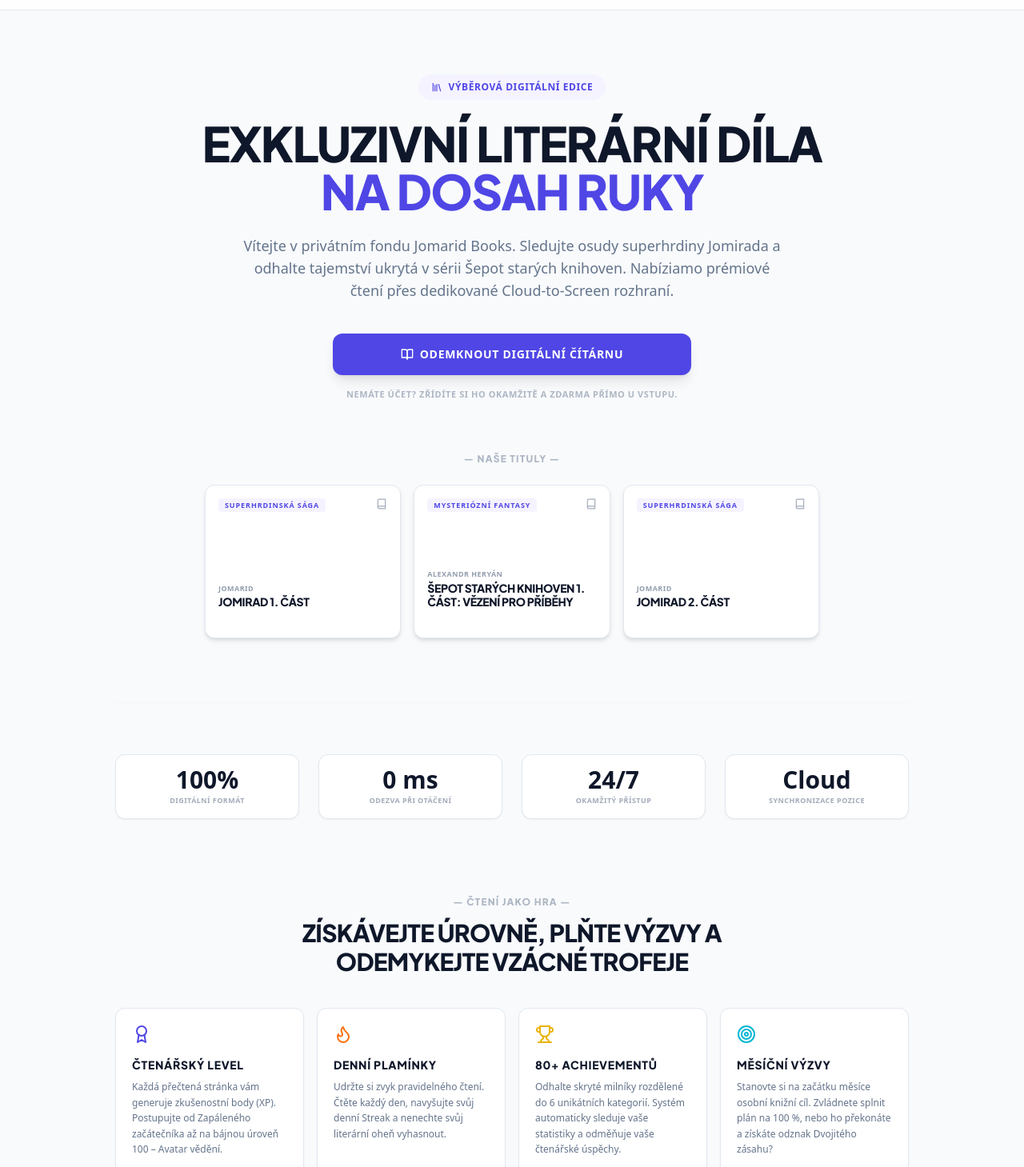
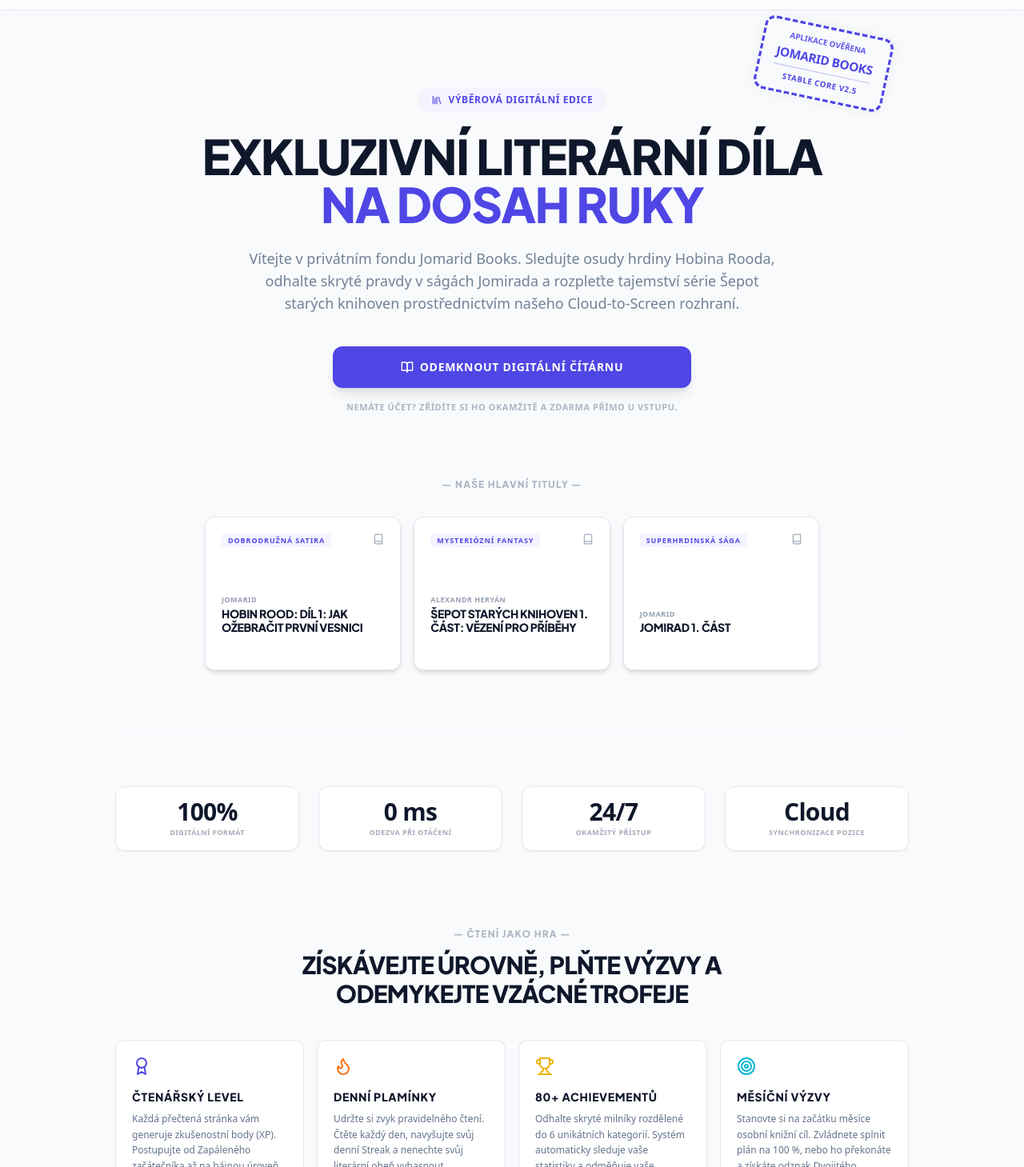
Before and after one commit to JoeSerdant/jomarid-books, a React (Vite) app in the folder jomarid-books/: page / in a window 1280 px wide. Shown: the part 51-1510 px from the top of the page at 80% size. Built offline with nearby package versions, Linux system fonts and the light colour scheme.

Commit message:
Update App.jsx

```diff
--- a/jomarid-books/src/App.jsx
+++ b/jomarid-books/src/App.jsx
@@ -1834,7 +1834,7 @@ const FaqItem = ({ question, answer }) => {
         />
       </button>
 
-      {/* Plynulá vysunovací animace bez trhání */}
+      {/* Plynulá vysunovací animace bez trhání přes CSS Grid trick */}
       <div
         className={`grid transition-all duration-300 ease-in-out ${
           isOpen ? 'grid-rows-[1fr] opacity-100 pt-2 pb-1' : 'grid-rows-[0fr] opacity-0 overflow-hidden'
@@ -1856,11 +1856,11 @@ const FaqItem = ({ question, answer }) => {
 const HomePage = () => {
   const navigate = useNavigate();
 
-  // 🔥 REÁLNÉ TITULY S DYNAMICKÝMI AKCENTY PODLE MOTIVU
+  // 🔥 AKTUALIZOVANÉ TITULY VČETNĚ HOBINA ROODA JAKO HLAVNÍHO MAGNETU
   const featuredBooks = [
     {
-      title: "Jomirad 1. část",
-      category: "Superhrdinská sága",
+      title: "Hobin Rood: DÍL 1: JAK OŽEBRAČIT PRVNÍ VESNICI",
+      category: "Dobrodružná satira",
       author: "Jomarid"
     },
     {
@@ -1869,42 +1869,63 @@ const HomePage = () => {
       author: "Alexandr Heryán"
     },
     {
-      title: "Jomirad 2. část",
+      title: "Jomirad 1. část",
       category: "Superhrdinská sága",
       author: "Jomarid"
     },
   ];
 
   return (
-    <div style={{ color: 'var(--text-body)' }} className="max-w-5xl mx-auto px-4 pt-20 pb-12 text-center animate-in fade-in duration-300">
+    <div style={{ color: 'var(--text-body)' }} className="max-w-5xl mx-auto px-4 pt-24 pb-12 text-center animate-in fade-in duration-700 relative overflow-visible font-sans">
+
+      {/* ====================================================
+          🔥 PRÉMIOVÉ SBĚRATELSKÉ RAZÍTKO (VIZUÁLNÍ MAGNET)
+         ==================================================== */}
+      <div className="absolute top-6 right-4 sm:right-12 z-50 pointer-events-none md:scale-110 select-none animate-in zoom-in-50 duration-1000 delay-300">
+        <div
+          style={{
+            borderColor: 'var(--bg-primary)',
+            color: 'var(--bg-primary)',
+            boxShadow: '0 0 15px rgba(0,0,0,0.05)'
+          }}
+          className="border-[3px] border-dashed rounded-xl px-4 py-2 font-black text-[11px] sm:text-xs uppercase tracking-widest rotate-12 bg-white/5 backdrop-blur-xs flex flex-col items-center gap-0.5"
+        >
+          <span className="opacity-90 tracking-normal text-[9px] font-bold">Aplikace Ověřena</span>
+          <span className="text-sm font-black tracking-tight">JOMARID BOOKS</span>
+          <div className="w-full h-[1px] bg-current my-0.5 opacity-30" />
+          <span className="text-[9px] tracking-wider">STABLE CORE v2.5</span>
+        </div>
+      </div>
 
       {/* 1. HERO SEKCE */}
-      <section className="mb-20">
-        {/* Horní badge */}
+      <section className="mb-20 relative">
+        {/* Horní badge s pulzováním */}
         <div
           style={{ backgroundColor: 'var(--bg-badge)', color: 'var(--text-badge)' }}
-          className="inline-flex items-center gap-2 px-4 py-2 rounded-full font-bold text-xs uppercase tracking-wider mb-6"
+          className="inline-flex items-center gap-2 px-4 py-2 rounded-full font-bold text-xs uppercase tracking-wider mb-6 animate-pulse"
         >
           <Library size={14} /> Výběrová digitální edice
         </div>
 
-        {/* Hlavní nadpis */}
-        <h1 className="text-4xl md:text-6xl font-black uppercase tracking-tight mb-6 leading-none">
+        {/* Hlavní nadpis s plynulým náběhem */}
+        <h1 className="text-4xl md:text-6xl font-black uppercase tracking-tight mb-6 leading-tight animate-in slide-in-from-top-6 duration-500">
           Exkluzivní literární díla <br/>
-          <span style={{ color: 'var(--bg-primary)' }}>na dosah ruky</span>
+          <span style={{ color: 'var(--bg-primary)' }} className="inline-block hover:scale-105 transition-transform duration-300">
+            na dosah ruky
+          </span>
         </h1>
 
         {/* Popisek */}
-        <p style={{ color: 'var(--text-muted)' }} className="text-base md:text-lg font-medium max-w-2xl mx-auto mb-10 leading-relaxed">
-          Vítejte v privátním fondu Jomarid Books. Sledujte osudy superhrdiny Jomirada a odhalte tajemství ukrytá v sérii Šepot starých knihoven. Nabíziamo prémiové čtení přes dedikované Cloud-to-Screen rozhraní.
+        <p style={{ color: 'var(--text-muted)' }} className="text-base md:text-lg font-medium max-w-2xl mx-auto mb-10 leading-relaxed opacity-90">
+          Vítejte v privátním fondu Jomarid Books. Sledujte osudy hrdiny Hobina Rooda, odhalte skryté pravdy v ságách Jomirada a rozpleťte tajemství série Šepot starých knihoven prostřednictvím našeho Cloud-to-Screen rozhraní.
         </p>
 
-        {/* Hlavní akční tlačítka */}
-        <div className="max-w-md mx-auto space-y-4 mb-16">
+        {/* Hlavní akční tlačítko */}
+        <div className="max-w-md mx-auto space-y-4 mb-16 animate-in fade-in slide-in-from-bottom-8 duration-700 delay-200">
           <button
             onClick={() => navigate('/app')}
             style={{ backgroundColor: 'var(--bg-primary)', color: 'var(--text-primary)' }}
-            className="w-full py-4 uppercase font-black tracking-wider text-sm border-none rounded-xl shadow-lg hover:scale-[1.02] active:scale-[0.99] transition-transform flex items-center justify-center gap-2 cursor-pointer"
+            className="w-full py-4 uppercase font-black tracking-wider text-sm border-none rounded-xl shadow-lg hover:scale-[1.03] hover:shadow-xl active:scale-[0.99] transition-all duration-200 flex items-center justify-center gap-2 cursor-pointer"
           >
             <BookOpen size={16} /> Odemknout digitální čítárnu
           </button>
@@ -1915,34 +1936,36 @@ const HomePage = () => {
         </div>
 
         {/* SEKCE: NAŠE TITULY + KARTY */}
-        <div className="max-w-3xl mx-auto mt-16">
-          <h2 style={{ color: 'var(--text-muted)' }} className="text-xs font-black uppercase tracking-widest opacity-50 mb-6 text-center">— NAŠE TITULY —</h2>
+        <div className="max-w-3xl mx-auto mt-20">
+          <h2 style={{ color: 'var(--text-muted)' }} className="text-xs font-black uppercase tracking-widest opacity-50 mb-8 text-center">— NAŠE HLAVNÍ TITULY —</h2>
 
           <div className="grid grid-cols-1 sm:grid-cols-3 gap-4 text-center">
             {featuredBooks.map((book, idx) => (
               <div
                 key={idx}
                 style={{ backgroundColor: 'var(--bg-card)', borderColor: 'var(--border-color)' }}
-                className="group relative h-48 rounded-xl p-4 border flex flex-col justify-between text-left shadow-md hover:shadow-xl hover:-translate-y-1 transition-all duration-300 cursor-pointer overflow-hidden"
+                className="group relative h-48 rounded-xl p-5 border flex flex-col justify-between text-left shadow-md hover:shadow-xl hover:-translate-y-1.5 transition-all duration-300 cursor-pointer overflow-hidden"
                 onClick={() => navigate('/app')}
               >
-                {/* Podbarvení pozadí při hoveru pomocí sekundární barvy motivu */}
-                <div style={{ backgroundColor: 'var(--bg-secondary)' }} className="absolute inset-0 opacity-0 group-hover:opacity-40 transition-opacity" />
+                {/* Dynamické podbarvení pozadí při hoveru */}
+                <div style={{ backgroundColor: 'var(--bg-secondary)' }} className="absolute inset-0 opacity-0 group-hover:opacity-40 transition-opacity duration-300" />
 
                 <div className="relative z-10 flex justify-between items-start w-full">
-                  <span style={{ backgroundColor: 'var(--bg-badge)', color: 'var(--text-badge)' }} className="text-[9px] uppercase font-black tracking-widest px-2 py-0.5 rounded">
+                  <span style={{ backgroundColor: 'var(--bg-badge)', color: 'var(--text-badge)' }} className="text-[9px] uppercase font-black tracking-widest px-2 py-0.5 rounded shadow-xs">
                     {book.category}
                   </span>
-                  <Book size={14} style={{ color: 'var(--text-muted)' }} className="opacity-60 group-hover:opacity-100 group-hover:rotate-12 transition-all" />
+                  <Book size={14} style={{ color: 'var(--text-muted)' }} className="opacity-60 group-hover:opacity-100 group-hover:rotate-12 transition-all duration-300" />
                 </div>
 
                 <div className="relative z-10">
                   <span style={{ color: 'var(--text-muted)' }} className="text-[9px] uppercase font-bold tracking-wider opacity-70 block mb-0.5">
                     {book.author}
                   </span>
-                  <h4 style={{ color: 'var(--text-body)' }} className="font-black uppercase text-sm leading-tight mb-1 tracking-tight line-clamp-2">{book.title}</h4>
-                  <span style={{ color: 'var(--bg-primary)' }} className="text-[10px] font-bold tracking-wider opacity-0 group-hover:opacity-100 transition-opacity flex items-center gap-1">
-                    Otevřít knihu <ChevronRight size={10} />
+                  <h4 style={{ color: 'var(--text-body)' }} className="font-black uppercase text-sm leading-tight mb-2 tracking-tight line-clamp-2 transition-colors group-hover:text-indigo-500">
+                    {book.title}
+                  </h4>
+                  <span style={{ color: 'var(--bg-primary)' }} className="text-[10px] font-black tracking-wider opacity-0 group-hover:opacity-100 transition-opacity duration-200 flex items-center gap-1">
+                    OTEVŘÍT KNIHU <ChevronRight size={10} />
                   </span>
                 </div>
               </div>
@@ -1964,18 +1987,16 @@ const HomePage = () => {
           <div
             key={idx}
             style={{ backgroundColor: 'var(--bg-card)', borderColor: 'var(--border-color)' }}
-            className="p-4 rounded-xl border transition-all duration-300 hover:scale-[1.03] shadow-sm"
+            className="p-4 rounded-xl border transition-all duration-300 hover:scale-[1.04] hover:shadow-md shadow-sm"
           >
-            <p style={{ color: 'var(--text-body)' }} className="text-3xl font-black leading-none mb-1">{stat.value}</p>
+            <p style={{ color: 'var(--text-body)' }} className="text-3xl font-black leading-none mb-1 tracking-tight">{stat.value}</p>
             <p style={{ color: 'var(--text-muted)' }} className="text-[9px] font-black uppercase tracking-wider opacity-60">{stat.label}</p>
           </div>
         ))}
       </section>
 
-      {/* ==========================================
-          🔥 NOVÁ SEKCE: GAMEFIKACE A PROGRESE
-         ========================================== */}
-      <section className="mb-24">
+      {/* 3. SEKCE: GAMEFIKACE A PROGRESE */}
+      <section className="mb-24 animate-in fade-in duration-1000">
         <h2 style={{ color: 'var(--text-muted)' }} className="text-xs font-black uppercase tracking-widest opacity-50 mb-3 text-center">— ČTENÍ JAKO HRA —</h2>
         <h3 className="text-2xl md:text-3xl font-black uppercase tracking-tight mb-10 max-w-xl mx-auto leading-tight">
           Získávejte úrovně, plňte výzvy a odemykejte vzácné trofeje
@@ -1983,8 +2004,8 @@ const HomePage = () => {
 
         <div className="grid grid-cols-1 md:grid-cols-4 gap-4 text-left">
           {/* Prvek 1: Úrovně a XP */}
-          <div style={{ backgroundColor: 'var(--bg-card)', borderColor: 'var(--border-color)' }} className="p-5 rounded-xl border shadow-sm relative overflow-hidden">
-            <div style={{ color: 'var(--bg-primary)' }} className="mb-4"><Award size={24} /></div>
+          <div style={{ backgroundColor: 'var(--bg-card)', borderColor: 'var(--border-color)' }} className="p-5 rounded-xl border shadow-sm transition-all duration-300 hover:shadow-md group">
+            <div style={{ color: 'var(--bg-primary)' }} className="mb-4 transition-transform group-hover:scale-110 duration-300"><Award size={24} /></div>
             <h4 className="text-sm font-black uppercase tracking-wider mb-2" style={{ color: 'var(--text-body)' }}>Čtenářský Level</h4>
             <p className="text-xs font-medium leading-relaxed" style={{ color: 'var(--text-muted)' }}>
               Každá přečtená stránka vám generuje zkušenostní body (XP). Postupujte od Zapáleného začátečníka až na bájnou úroveň 100 – Avatar vědění.
@@ -1992,8 +2013,8 @@ const HomePage = () => {
           </div>
 
           {/* Prvek 2: Daily Streak */}
-          <div style={{ backgroundColor: 'var(--bg-card)', borderColor: 'var(--border-color)' }} className="p-5 rounded-xl border shadow-sm relative overflow-hidden">
-            <div className="mb-4 text-orange-500"><Flame size={24} /></div>
+          <div style={{ backgroundColor: 'var(--bg-card)', borderColor: 'var(--border-color)' }} className="p-5 rounded-xl border shadow-sm transition-all duration-300 hover:shadow-md group">
+            <div className="mb-4 text-orange-500 transition-transform group-hover:scale-110 duration-300"><Flame size={24} /></div>
             <h4 className="text-sm font-black uppercase tracking-wider mb-2" style={{ color: 'var(--text-body)' }}>Denní plamínky</h4>
             <p className="text-xs font-medium leading-relaxed" style={{ color: 'var(--text-muted)' }}>
               Udržte si zvyk pravidelného čtení. Čtěte každý den, navyšujte svůj denní Streak a nenechte svůj literární oheň vyhasnout.
@@ -2001,8 +2022,8 @@ const HomePage = () => {
           </div>
 
           {/* Prvek 3: Obří sbírka odznaků */}
-          <div style={{ backgroundColor: 'var(--bg-card)', borderColor: 'var(--border-color)' }} className="p-5 rounded-xl border shadow-sm relative overflow-hidden">
-            <div className="mb-4 text-yellow-500"><Trophy size={24} /></div>
+          <div style={{ backgroundColor: 'var(--bg-card)', borderColor: 'var(--border-color)' }} className="p-5 rounded-xl border shadow-sm transition-all duration-300 hover:shadow-md group">
+            <div className="mb-4 text-yellow-500 transition-transform group-hover:scale-110 duration-300"><Trophy size={24} /></div>
             <h4 className="text-sm font-black uppercase tracking-wider mb-2" style={{ color: 'var(--text-body)' }}>80+ Achievementů</h4>
             <p className="text-xs font-medium leading-relaxed" style={{ color: 'var(--text-muted)' }}>
               Odhalte skryté milníky rozdělené do 6 unikátních kategorií. Systém automaticky sleduje vaše statistiky a odměňuje vaše čtenářské úspěchy.
@@ -2010,8 +2031,8 @@ const HomePage = () => {
           </div>
 
           {/* Prvek 4: Měsíční milníky */}
-          <div style={{ backgroundColor: 'var(--bg-card)', borderColor: 'var(--border-color)' }} className="p-5 rounded-xl border shadow-sm relative overflow-hidden">
-            <div className="mb-4 text-cyan-500"><Target size={24} /></div>
+          <div style={{ backgroundColor: 'var(--bg-card)', borderColor: 'var(--border-color)' }} className="p-5 rounded-xl border shadow-sm transition-all duration-300 hover:shadow-md group">
+            <div className="mb-4 text-cyan-500 transition-transform group-hover:scale-110 duration-300"><Target size={24} /></div>
             <h4 className="text-sm font-black uppercase tracking-wider mb-2" style={{ color: 'var(--text-body)' }}>Měsíční výzvy</h4>
             <p className="text-xs font-medium leading-relaxed" style={{ color: 'var(--text-muted)' }}>
               Stanovte si na začátku měsíce osobní knižní cíl. Zvládnete splnit plán na 100 %, nebo ho překonáte a získáte odznak Dvojitého zásahu?
@@ -2020,36 +2041,36 @@ const HomePage = () => {
         </div>
       </section>
 
-      {/* 3. VLASTNOSTI / VÝHODY (Features) */}
+      {/* 4. VLASTNOSTI / VÝHODY (Features) */}
       <section className="mb-24">
         <h2 style={{ color: 'var(--text-muted)' }} className="text-xs font-black uppercase tracking-widest opacity-50 mb-10 text-center">— PROČ ČÍST S JOMARID BOOKS —</h2>
 
         <div className="grid grid-cols-1 md:grid-cols-3 gap-8 text-left">
           {/* Feature 1 */}
-          <div style={{ borderColor: 'var(--border-color)' }} className="space-y-3 p-5 rounded-xl border border-transparent hover:bg-neutral-500/5 transition-all duration-300">
-            <div style={{ backgroundColor: 'var(--bg-badge)', color: 'var(--text-badge)' }} className="w-10 h-10 rounded-lg flex items-center justify-center">
+          <div style={{ borderColor: 'var(--border-color)' }} className="space-y-3 p-5 rounded-xl border border-transparent hover:bg-neutral-500/5 transition-all duration-300 group">
+            <div style={{ backgroundColor: 'var(--bg-badge)', color: 'var(--text-badge)' }} className="w-10 h-10 rounded-lg flex items-center justify-center transition-transform group-hover:rotate-6">
               <Zap size={20} />
             </div>
             <h3 style={{ color: 'var(--text-body)' }} className="text-sm font-black uppercase tracking-wider">Bleskové Cloud-to-Screen</h3>
             <p style={{ color: 'var(--text-muted)' }} className="text-xs font-medium leading-relaxed">
-              Žádné stahování těžkých PDF nebo EPUB souborů. Naše technologie renderuje texty přímo ze šifrovaného cloudu do vašeho prohlížeče v reálném čase.
+              Žádné stahování těžkých PDF nebo EPUB souborů. Naše technologie renderuje texty přímo ze šifrovaného cloudu do vašeho prohlížeče v reálnét čase.
             </p>
           </div>
 
           {/* Feature 2 */}
-          <div style={{ borderColor: 'var(--border-color)' }} className="space-y-3 p-5 rounded-xl border border-transparent hover:bg-neutral-500/5 transition-all duration-300">
-            <div style={{ backgroundColor: 'var(--bg-badge)', color: 'var(--text-badge)' }} className="w-10 h-10 rounded-lg flex items-center justify-center">
+          <div style={{ borderColor: 'var(--border-color)' }} className="space-y-3 p-5 rounded-xl border border-transparent hover:bg-neutral-500/5 transition-all duration-300 group">
+            <div style={{ backgroundColor: 'var(--bg-badge)', color: 'var(--text-badge)' }} className="w-10 h-10 rounded-lg flex items-center justify-center transition-transform group-hover:rotate-6">
               <ShieldCheck size={20} />
             </div>
             <h3 style={{ color: 'var(--text-body)' }} className="text-sm font-black uppercase tracking-wider">Privátní kurátorovaný fond</h3>
             <p style={{ color: 'var(--text-muted)' }} className="text-xs font-medium leading-relaxed">
-              Nejsme masová knihovna plná balastu. Zaměřujeme se výhradně na prémiové edice, odborné texty a exkluzivní překlady, které jinde nenajdete.
+              Nejsme masová knihovna plná balastu. Zaměřujeme se výhradně na prémiové edice, odborné texty a exkluzivní edice, které jinde nenajdete.
             </p>
           </div>
 
           {/* Feature 3 */}
-          <div style={{ borderColor: 'var(--border-color)' }} className="space-y-3 p-5 rounded-xl border border-transparent hover:bg-neutral-500/5 transition-all duration-300">
-            <div style={{ backgroundColor: 'var(--bg-badge)', color: 'var(--text-badge)' }} className="w-10 h-10 rounded-lg flex items-center justify-center">
+          <div style={{ borderColor: 'var(--border-color)' }} className="space-y-3 p-5 rounded-xl border border-transparent hover:bg-neutral-500/5 transition-all duration-300 group">
+            <div style={{ backgroundColor: 'var(--bg-badge)', color: 'var(--text-badge)' }} className="w-10 h-10 rounded-lg flex items-center justify-center transition-transform group-hover:rotate-6">
               <Sparkles size={20} />
             </div>
             <h3 style={{ color: 'var(--text-body)' }} className="text-sm font-black uppercase tracking-wider">Čisté prostředí bez reklam</h3>
@@ -2060,12 +2081,12 @@ const HomePage = () => {
         </div>
       </section>
 
-      {/* 4. ČASTO KLADENÉ OTÁZKY (FAQ) */}
+      {/* 5. ČASTO KLADENÉ OTÁZKY (FAQ) */}
       <section className="max-w-2xl mx-auto mb-24">
         <h2 style={{ color: 'var(--text-muted)' }} className="text-xs font-black uppercase tracking-widest opacity-50 mb-8 text-center">— ČASTO KLADENÉ OTÁZKY —</h2>
 
-        <div style={{ backgroundColor: 'var(--bg-card)', borderColor: 'var(--border-color)' }} className="p-5 rounded-xl border">
-          <div className="opacity-95">
+        <div style={{ backgroundColor: 'var(--bg-card)', borderColor: 'var(--border-color)' }} className="p-6 rounded-xl border shadow-sm">
+          <div className="opacity-95 space-y-2">
             <FaqItem
               question="Jak funguje systém gamifikace a získávání odznaků?"
               answer="Aplikace na pozadí plně monitoruje vaši čtenářskou aktivitu. Kdykoliv přečtete kapitolu, udržíte denní sérii (streak) nebo splníte měsíční cíl, automaticky se vyhodnotí splnění podmínek. V profilu čtenáře pak okamžitě uvidíte nově odemčené barevné trofeje z celkové sbírky 80 jedinečných odznaků."
@@ -2090,9 +2111,9 @@ const HomePage = () => {
         </div>
       </section>
 
-      {/* 5. FINÁLNÍ CTA SEKCE */}
-      <section style={{ backgroundColor: 'var(--text-body)', color: 'var(--bg-body)' }} className="rounded-2xl p-8 md:p-12 mb-16 text-center shadow-xl relative overflow-hidden">
-        <div style={{ backgroundColor: 'var(--bg-primary)' }} className="absolute -right-10 -top-10 w-40 h-40 opacity-10 rounded-full blur-2xl"></div>
+      {/* 6. FINÁLNÍ CTA SEKCE */}
+      <section style={{ backgroundColor: 'var(--text-body)', color: 'var(--bg-body)' }} className="rounded-2xl p-8 md:p-12 mb-16 text-center shadow-xl relative overflow-hidden group">
+        <div style={{ backgroundColor: 'var(--bg-primary)' }} className="absolute -right-10 -top-10 w-40 h-40 opacity-10 rounded-full blur-2xl transition-all group-hover:scale-110 duration-500"></div>
 
         <h3 style={{ color: 'var(--bg-card)' }} className="text-2xl md:text-3xl font-black uppercase tracking-tight mb-3">Začněte číst ještě dnes</h3>
         <p style={{ color: 'var(--bg-body)' }} className="text-xs md:text-sm font-medium max-w-lg mx-auto mb-6 opacity-80">
@@ -2102,14 +2123,14 @@ const HomePage = () => {
           <button
             onClick={() => navigate('/app')}
             style={{ backgroundColor: 'var(--bg-primary)', color: 'var(--text-primary)' }}
-            className="w-full py-3 border-none font-black uppercase text-xs tracking-wider rounded-lg shadow cursor-pointer hover:opacity-90 hover:scale-[1.02] active:scale-[0.99] transition-all"
+            className="w-full py-3 border-none font-black uppercase text-xs tracking-wider rounded-lg shadow-md cursor-pointer hover:opacity-95 hover:scale-[1.03] active:scale-[0.99] transition-all duration-200"
           >
             Spustit aplikaci
           </button>
         </div>
       </section>
 
-      {/* 6. MODERNÍ KOMPLETNÍ PATIČKA (Footer) */}
+      {/* 7. MODERNÍ KOMPLETNÍ PATIČKA */}
       <footer style={{ borderColor: 'var(--border-color)' }} className="mt-20 pt-8 border-t opacity-70 flex flex-col sm:flex-row items-center justify-between text-[11px] font-black uppercase tracking-wider gap-4">
         <div style={{ color: 'var(--text-muted)' }} className="flex flex-col sm:flex-row items-center gap-1 sm:gap-4">
           <span>© {new Date().getFullYear()} Jomarid Books Ltd.</span>
@@ -2117,7 +2138,7 @@ const HomePage = () => {
           <span className="font-medium normal-case opacity-70">Verze platformy v2.5 (Stable Core + Gamification)</span>
         </div>
         <div className="flex items-center gap-3">
-          <a href="mailto:wwsigmamango@gmail.com" style={{ backgroundColor: 'var(--bg-badge)', color: 'var(--text-badge)' }} className="flex items-center gap-2 no-underline hover:opacity-80 px-3 py-1.5 rounded-md transition-colors">
+          <a href="mailto:wwsigmamango@gmail.com" style={{ backgroundColor: 'var(--bg-badge)', color: 'var(--text-badge)' }} className="flex items-center gap-2 no-underline hover:opacity-85 px-3 py-1.5 rounded-md transition-all shadow-xs">
             <Phone size={10} /> Podpora: wwsigmamango@gmail.com
           </a>
         </div>
```
